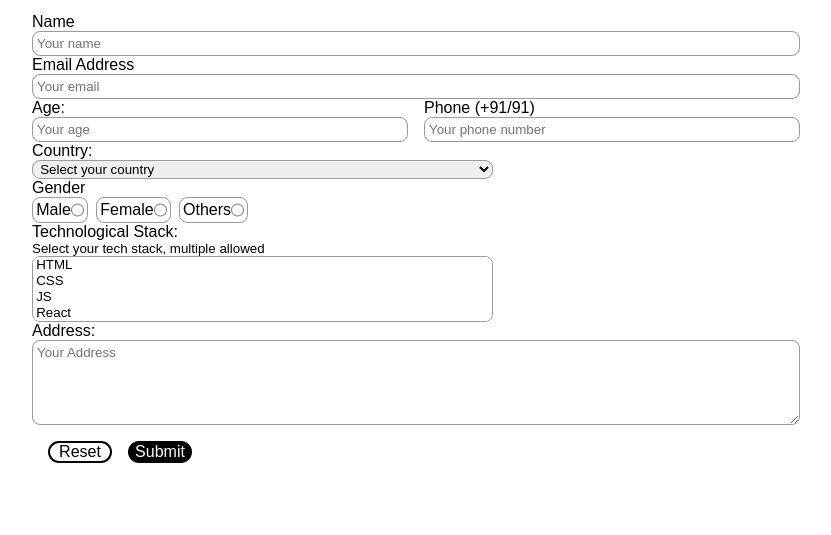
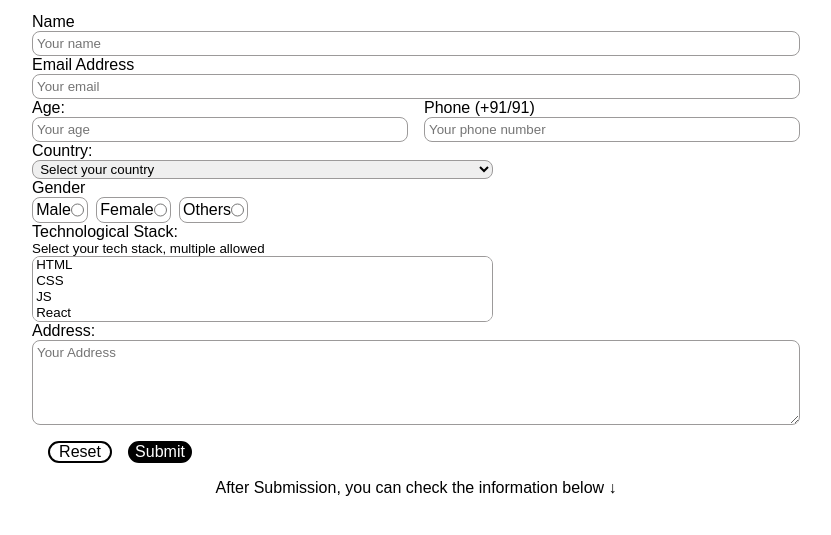
Before and after one commit to PremBhatt22/CSSFrontendTaskUnifyApps, a plain HTML site: page index.html in a window 1280 px wide. Shown: the part 71-606 px from the top of the page, without its empty margins (224-1055 px from the left). Drawn offline with Linux system fonts and the light colour scheme; a web font is replaced by a local one.

Commit message:
minor UI changes

```diff
--- a/index.html
+++ b/index.html
@@ -131,7 +131,9 @@
         </form>
       </div>
     </div>
-    <br /><br />
+    <div class="text">
+        After Submission, you can check the information below &#8595;
+    </div>
     <!-- Space for table -->
     <div class="form">
       <table id="table" border="1" cellpadding="8" cellspacing="0" hidden>
--- a/styles.css
+++ b/styles.css
@@ -107,6 +107,9 @@ button[value="reset"] {
 table {
   border-radius: 1rem;
 }
+.text {
+    text-align: center;
+}
 
 @media (max-width: 600px) {
   .agePhoneDiv {
```
